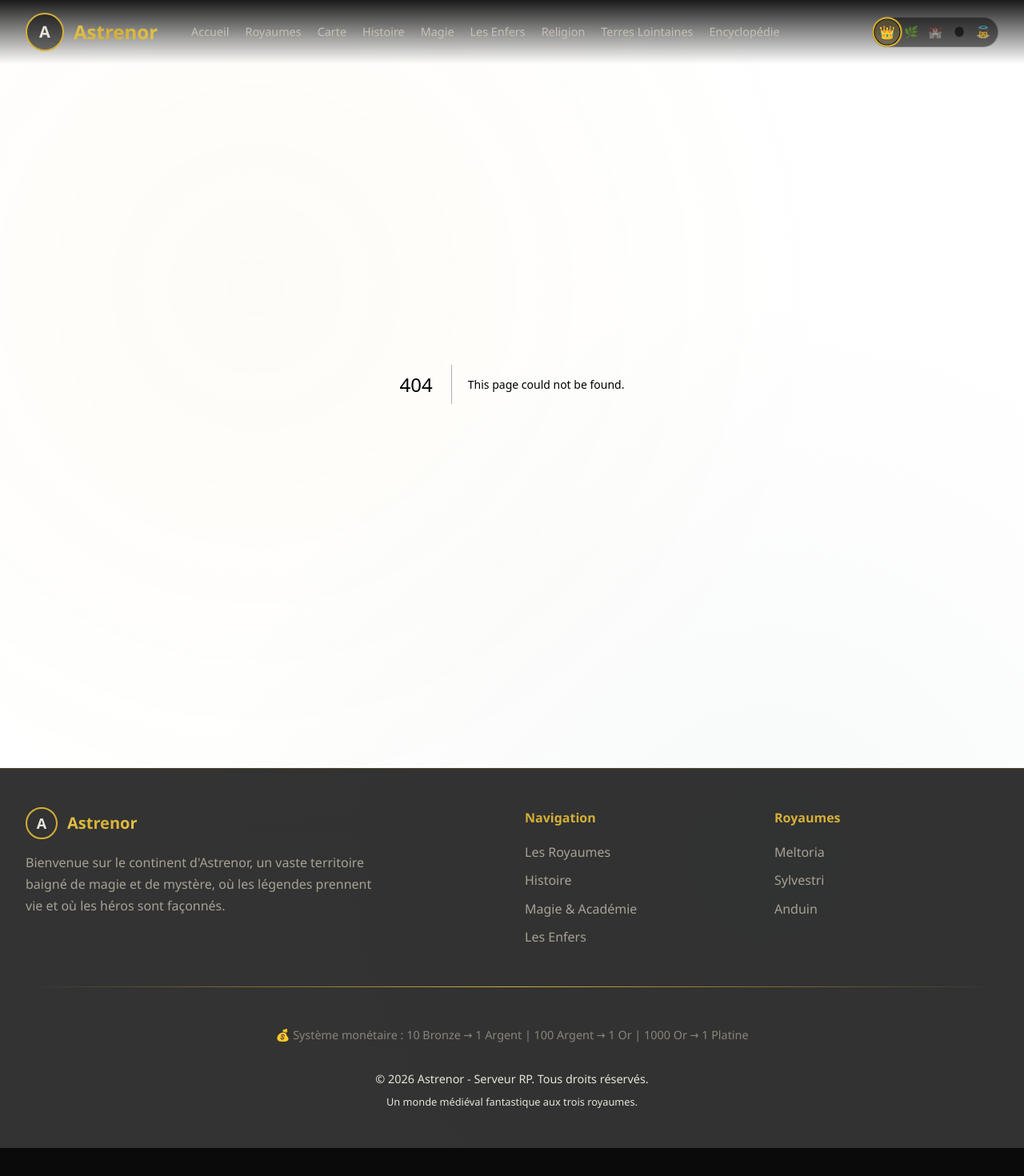
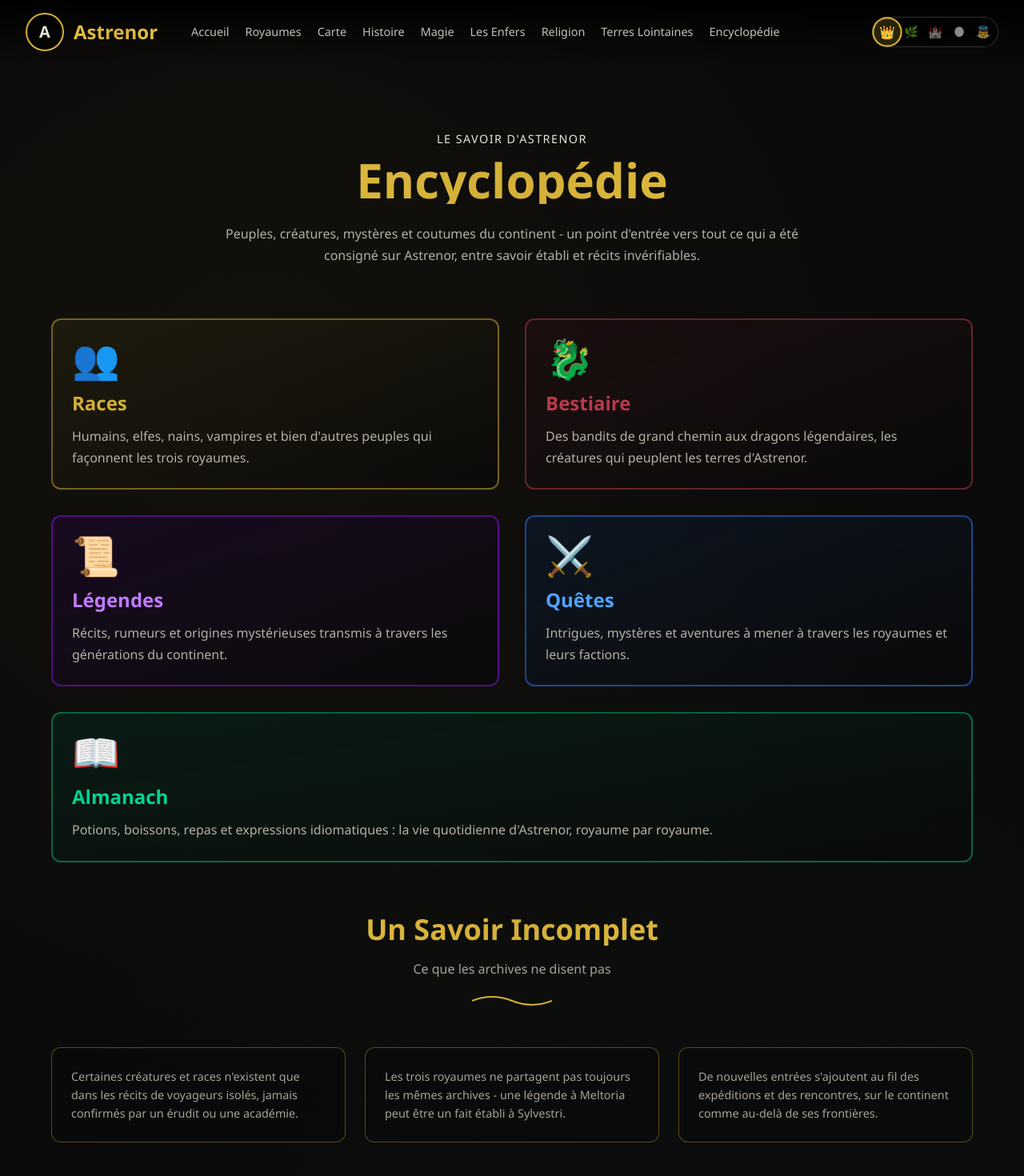
Before and after one commit to Vincgllmt/Astrenor, a Next.js app: page /encyclopedie in a window 1280 px wide. Before the commit this address had no page. Shown: the top 1470 px of the page at 80% size. Before the commit the page ends 1435 px from the top, so only its background shows below. Built offline with nearby package versions, Linux system fonts and the light colour scheme.

Commit message:
feat: add Encyclopédie page with sections for races, creatures, legends, quests, and almanach

```diff
--- /dev/null
+++ b/src/app/encyclopedie/page.tsx
@@ -0,0 +1,119 @@
+import Link from 'next/link';
+import { SectionTitle } from '@/components';
+import { Metadata } from 'next';
+
+export const metadata: Metadata = {
+  title: 'Encyclopédie | Astrenor',
+  description: 'Le savoir compilé d\'Astrenor : races, créatures, légendes, quêtes et almanach du continent.',
+};
+
+export default function EncyclopediePage() {
+  return (
+    <div className="min-h-screen py-20 px-4">
+      <div className="max-w-6xl mx-auto">
+        {/* Header */}
+        <div className="text-center mb-16">
+          <span className="text-primary text-sm uppercase tracking-widest">Le Savoir d&apos;Astrenor</span>
+          <h1 className="text-4xl md:text-6xl font-bold text-gradient mt-2 mb-6">
+            Encyclopédie
+          </h1>
+          <p className="text-foreground/70 max-w-3xl mx-auto">
+            Peuples, créatures, mystères et coutumes du continent - un point d&apos;entrée vers tout ce qui a
+            été consigné sur Astrenor, entre savoir établi et récits invérifiables.
+          </p>
+        </div>
+
+        {/* Cards */}
+        <div className="grid grid-cols-1 md:grid-cols-2 gap-8 mb-16">
+          <Link href="/races" className="block group">
+            <div className="relative overflow-hidden rounded-xl border-2 border-primary/50 hover:border-primary hover:shadow-primary/20 p-6 bg-gradient-to-br from-primary/10 to-transparent bg-black/40 card-hover cursor-pointer h-full">
+              <div className="text-5xl mb-4">👥</div>
+              <h3 className="text-2xl font-bold mb-3 text-primary">Races</h3>
+              <p className="text-foreground/70">
+                Humains, elfes, nains, vampires et bien d&apos;autres peuples qui façonnent les trois royaumes.
+              </p>
+              <div className="absolute bottom-6 right-6 opacity-0 group-hover:opacity-100 transition-opacity">
+                <span className="text-2xl text-primary">→</span>
+              </div>
+            </div>
+          </Link>
+
+          <Link href="/bestiaire" className="block group">
+            <div className="relative overflow-hidden rounded-xl border-2 border-accent/50 hover:border-accent hover:shadow-accent/20 p-6 bg-gradient-to-br from-accent/10 to-transparent bg-black/40 card-hover cursor-pointer h-full">
+              <div className="text-5xl mb-4">🐉</div>
+              <h3 className="text-2xl font-bold mb-3 text-accent">Bestiaire</h3>
+              <p className="text-foreground/70">
+                Des bandits de grand chemin aux dragons légendaires, les créatures qui peuplent les terres d&apos;Astrenor.
+              </p>
+              <div className="absolute bottom-6 right-6 opacity-0 group-hover:opacity-100 transition-opacity">
+                <span className="text-2xl text-accent">→</span>
+              </div>
+            </div>
+          </Link>
+
+          <Link href="/legendes" className="block group">
+            <div className="relative overflow-hidden rounded-xl border-2 border-purple-600/50 hover:border-purple-400 hover:shadow-purple-500/20 p-6 bg-gradient-to-br from-purple-600/10 to-transparent bg-black/40 card-hover cursor-pointer h-full">
+              <div className="text-5xl mb-4">📜</div>
+              <h3 className="text-2xl font-bold mb-3 text-purple-400">Légendes</h3>
+              <p className="text-foreground/70">
+                Récits, rumeurs et origines mystérieuses transmis à travers les générations du continent.
+              </p>
+              <div className="absolute bottom-6 right-6 opacity-0 group-hover:opacity-100 transition-opacity">
+                <span className="text-2xl text-purple-400">→</span>
+              </div>
+            </div>
+          </Link>
+
+          <Link href="/quetes" className="block group">
+            <div className="relative overflow-hidden rounded-xl border-2 border-blue-500/50 hover:border-blue-400 hover:shadow-blue-500/20 p-6 bg-gradient-to-br from-blue-500/10 to-transparent bg-black/40 card-hover cursor-pointer h-full">
+              <div className="text-5xl mb-4">⚔️</div>
+              <h3 className="text-2xl font-bold mb-3 text-blue-400">Quêtes</h3>
+              <p className="text-foreground/70">
+                Intrigues, mystères et aventures à mener à travers les royaumes et leurs factions.
+              </p>
+              <div className="absolute bottom-6 right-6 opacity-0 group-hover:opacity-100 transition-opacity">
+                <span className="text-2xl text-blue-400">→</span>
+              </div>
+            </div>
+          </Link>
+
+          <Link href="/almanach" className="block group md:col-span-2">
+            <div className="relative overflow-hidden rounded-xl border-2 border-emerald-500/50 hover:border-emerald-400 hover:shadow-emerald-500/20 p-6 bg-gradient-to-br from-emerald-500/10 to-transparent bg-black/40 card-hover cursor-pointer h-full">
+              <div className="text-5xl mb-4">📖</div>
+              <h3 className="text-2xl font-bold mb-3 text-emerald-400">Almanach</h3>
+              <p className="text-foreground/70">
+                Potions, boissons, repas et expressions idiomatiques : la vie quotidienne d&apos;Astrenor, royaume par royaume.
+              </p>
+              <div className="absolute bottom-6 right-6 opacity-0 group-hover:opacity-100 transition-opacity">
+                <span className="text-2xl text-emerald-400">→</span>
+              </div>
+            </div>
+          </Link>
+        </div>
+
+        <SectionTitle title="Un Savoir Incomplet" subtitle="Ce que les archives ne disent pas" />
+
+        <div className="grid grid-cols-1 md:grid-cols-3 gap-6">
+          <div className="bg-black/40 border border-primary-dark/50 rounded-xl p-6">
+            <p className="text-foreground/60 text-sm">
+              Certaines créatures et races n&apos;existent que dans les récits de voyageurs isolés, jamais confirmés
+              par un érudit ou une académie.
+            </p>
+          </div>
+          <div className="bg-black/40 border border-primary-dark/50 rounded-xl p-6">
+            <p className="text-foreground/60 text-sm">
+              Les trois royaumes ne partagent pas toujours les mêmes archives - une légende à Meltoria peut être
+              un fait établi à Sylvestri.
+            </p>
+          </div>
+          <div className="bg-black/40 border border-primary-dark/50 rounded-xl p-6">
+            <p className="text-foreground/60 text-sm">
+              De nouvelles entrées s&apos;ajoutent au fil des expéditions et des rencontres, sur le continent
+              comme au-delà de ses frontières.
+            </p>
+          </div>
+        </div>
+      </div>
+    </div>
+  );
+}
```
